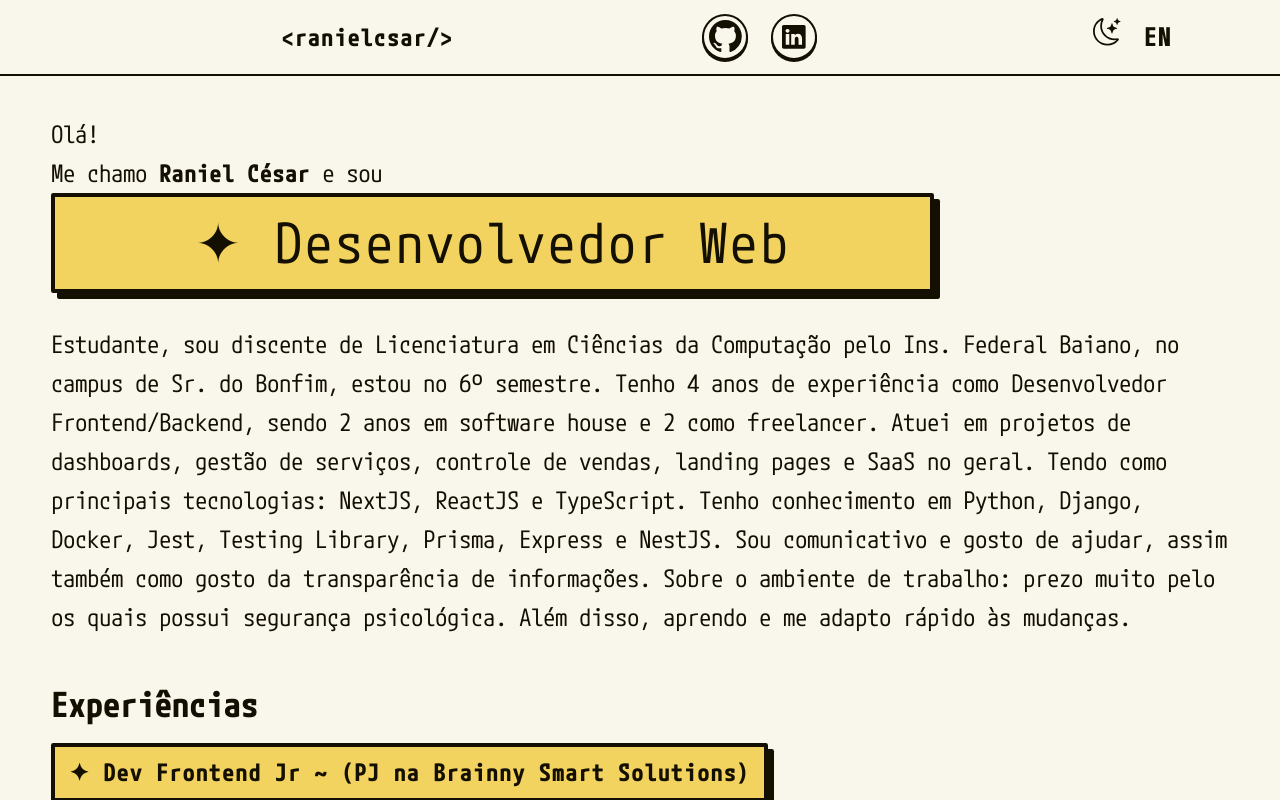
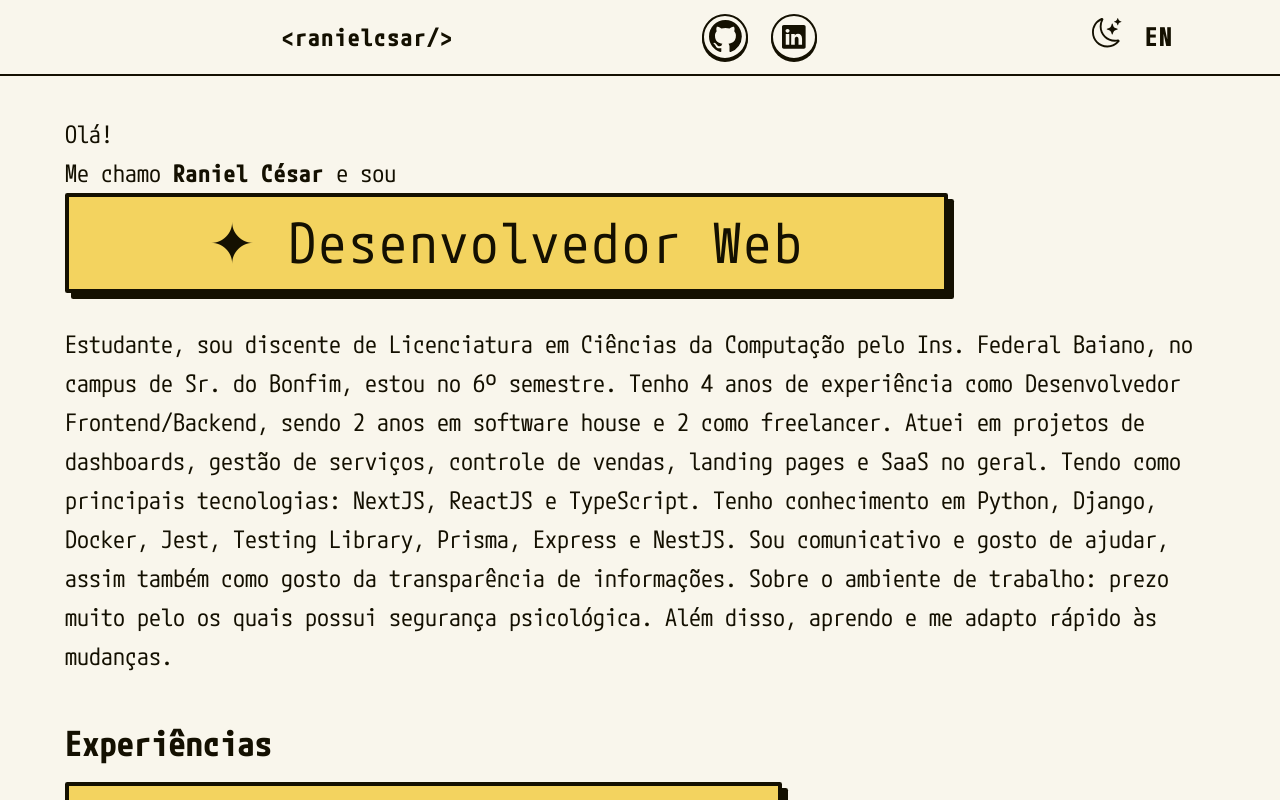
Before and after one commit to ranielcsar/ranoob.github.io, a React (Vite) app: page / in a window 1280 px wide. Built offline with nearby package versions, Linux system fonts and the light colour scheme.

Commit message:
fix: responsividade

```diff
--- a/src/App.tsx
+++ b/src/App.tsx
@@ -16,12 +16,12 @@ export function App() {
   })
 
   return (
-    <div className="grid grid-rows-[10em,1fr] lg:grid-rows-[5em,1fr] h-full">
+    <div className="grid grid-rows-[10em,1fr] lg:grid-rows-[5em,1fr] lg:overflow-y-auto h-full">
       <Header />
 
       <main
         ref={mainRef}
-        className="row-[2] py-5 w-full px-2 lg:px-0 flex flex-col items-center justify-center lg:m-auto max-w-5xl"
+        className="row-[2] py-5 w-full px-3 flex flex-col items-center justify-center lg:m-auto max-w-5xl"
       >
         <HomePage />
 
--- a/src/components/common/theme-selector/index.tsx
+++ b/src/components/common/theme-selector/index.tsx
@@ -32,7 +32,7 @@ const accents = [
 export function ThemeSelector() {
   return (
     <Menu as="div" role="theme-menu" className="relative h-6 xl:h-8">
-      <Menu.Button className="h-6" aria-label="Button for change theme">
+      <Menu.Button className="h-[1.6em]" aria-label="Button for change theme">
         <MoonIcon />
       </Menu.Button>
 
```
